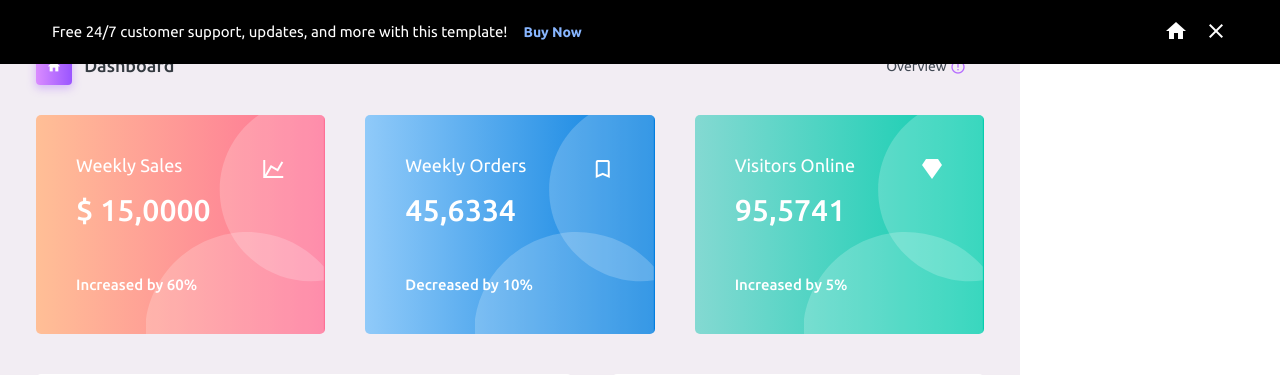
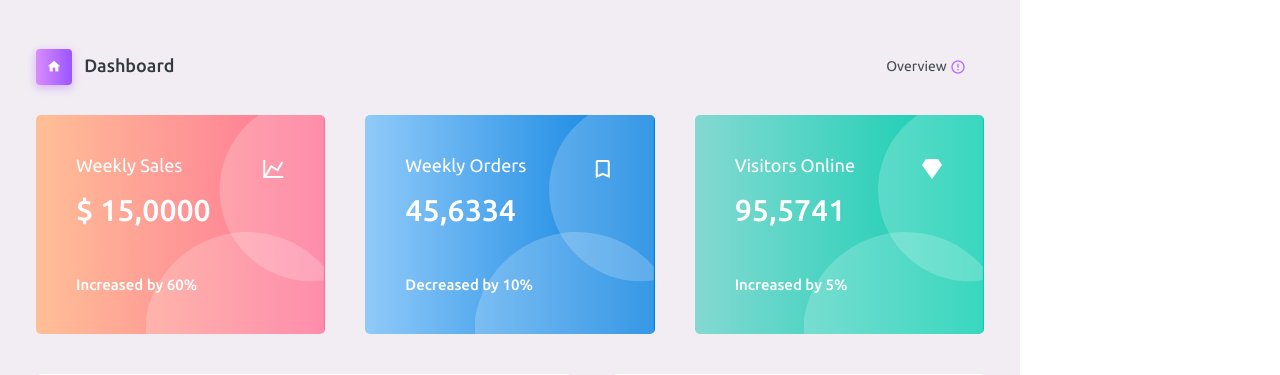
Before and after one commit to PrajaktaGarodi/SLAM_BOOK_PROJECT, a PHP site: page /main-dashboard.php in a window 1280 px wide. Shown: the top 375 px of the page. Run offline with PHP 8.4, Linux system fonts and the light colour scheme; the visitor is signed in with stand-in values (Sample User, id 1); data that the repository does not hold is empty; some libraries are stand-ins or nearby versions.

Commit message:
bug fixed

```diff
--- a/main-dashboard.php
+++ b/main-dashboard.php
@@ -25,24 +25,7 @@
   </head>
   <body>
     <div class="container-scroller">
-      <div class="row p-0 m-0 proBanner" id="proBanner">
-        <div class="col-md-12 p-0 m-0">
-          <div class="card-body card-body-padding d-flex align-items-center justify-content-between">
-            <div class="ps-lg-3">
-              <div class="d-flex align-items-center justify-content-between">
-                <p class="mb-0 font-weight-medium me-3 buy-now-text">Free 24/7 customer support, updates, and more with this template!</p>
-                <a href="https://www.bootstrapdash.com/product/purple-bootstrap-admin-template/" target="_blank" class="btn me-2 buy-now-btn border-0">Buy Now</a>
-              </div>
-            </div>
-            <div class="d-flex align-items-center justify-content-between">
-              <a href="https://www.bootstrapdash.com/product/purple-bootstrap-admin-template/"><i class="mdi mdi-home me-3 text-white"></i></a>
-              <button id="bannerClose" class="btn border-0 p-0">
-                <i class="mdi mdi-close text-white mr-0"></i>
-              </button>
-            </div>
-          </div>
-        </div>
-      </div>
+
       <?php
   include('Common/side_bar.php');
 
```
